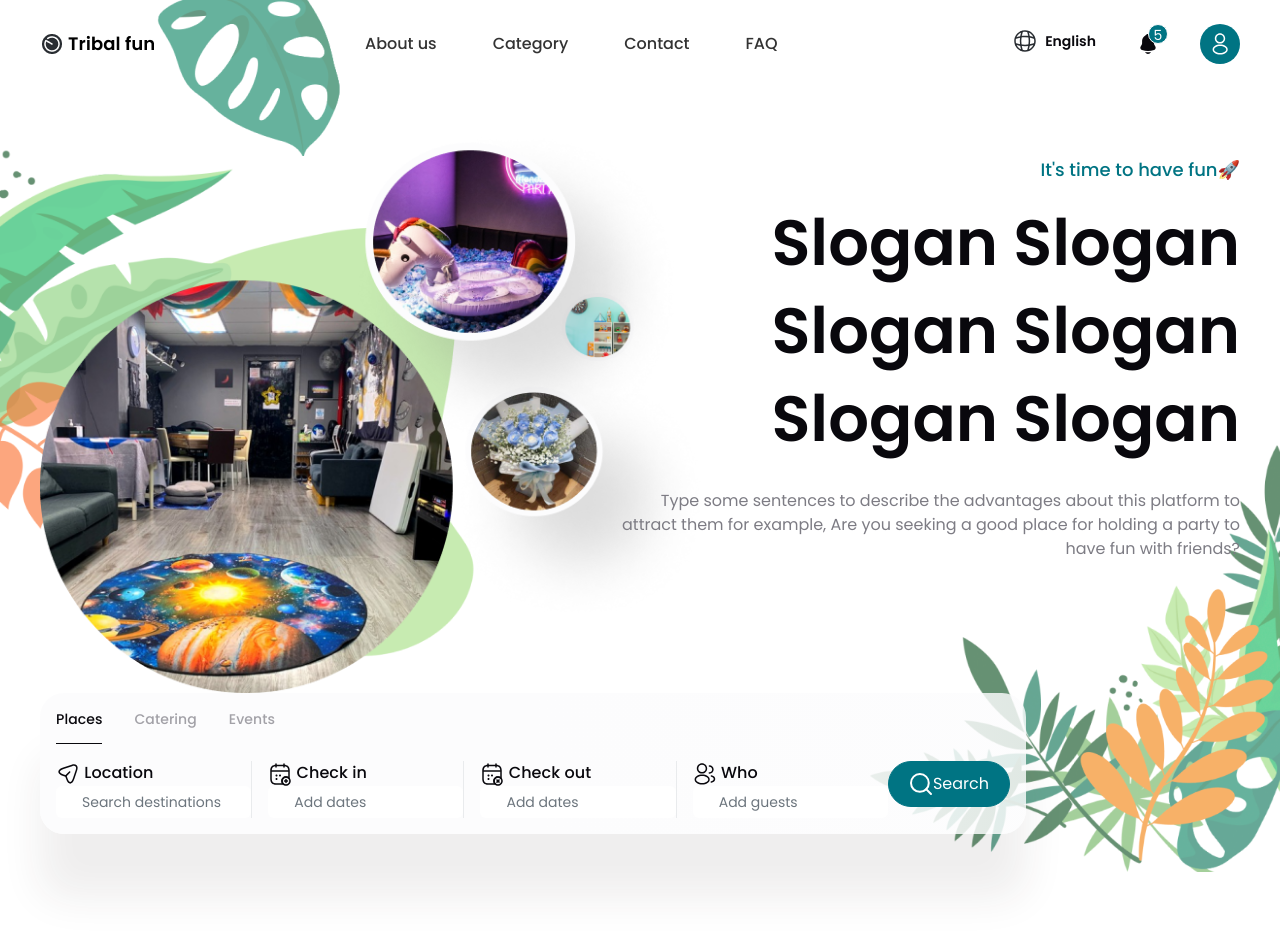
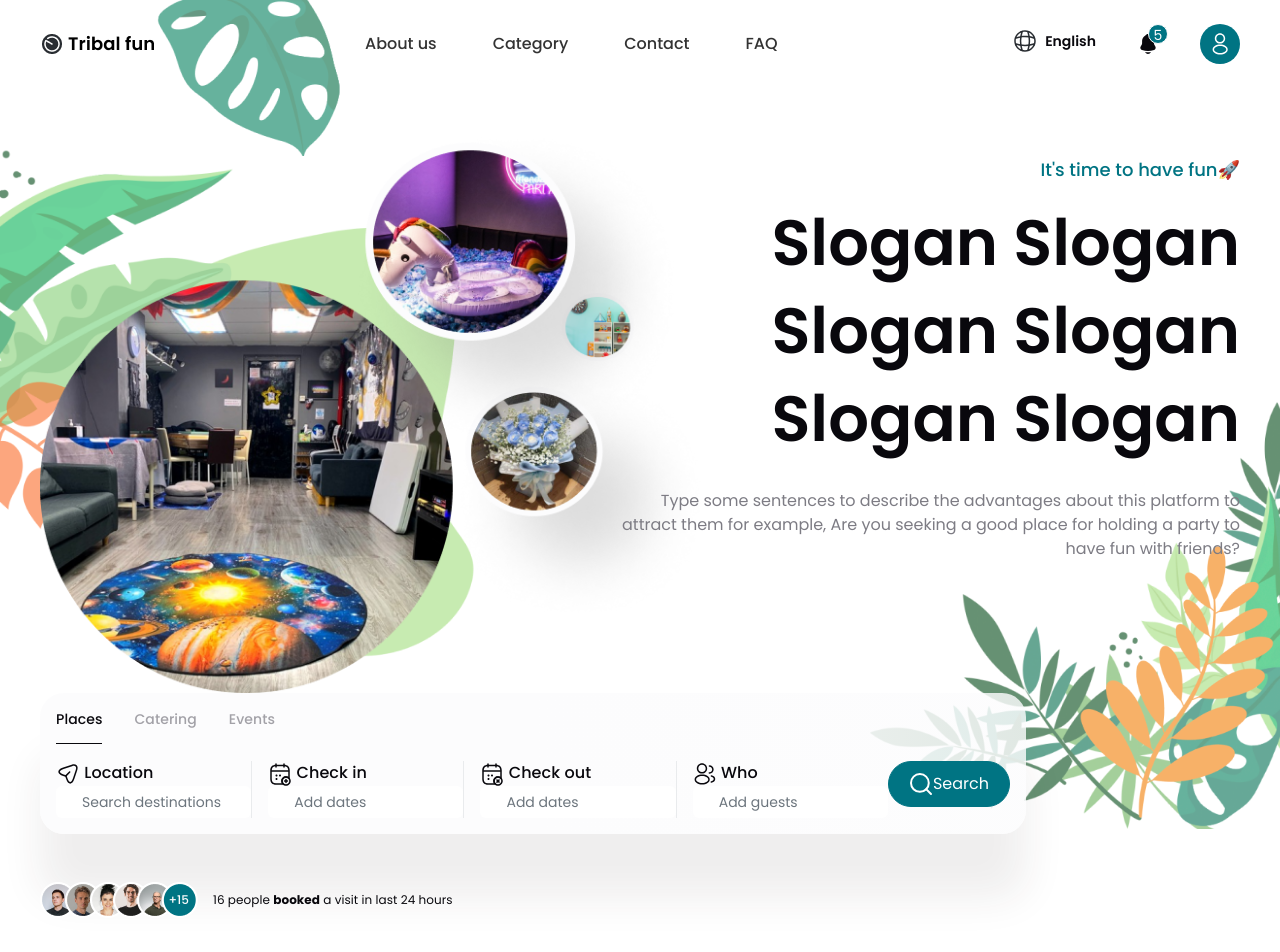
Before and after one commit to heliconho/tribalfun, a React (Create React App) app: page /home in a window 1280 px wide. Shown: the top 952 px of the page. Built offline with nearby package versions, Linux system fonts and the light colour scheme; a web font is replaced by a local one.

Commit message:
banner done

```diff
--- a/src/App.scss
+++ b/src/App.scss
@@ -1315,7 +1315,7 @@ footer {
 	.rightShape {
 		position: absolute;
 		right: 0;
-		top: 343px;
+		top: 300px;
 		max-width: 100%;
 		@include breakpoint(max-xxl) {
 			@include breakpoint(lg) {
@@ -1417,3 +1417,24 @@ footer {
 		}
 	}
 }
+.connected-users {
+	font-size: 12px;
+	line-height: 18px;
+	letter-spacing: 0.005em;
+	color: #09080d;
+	margin-top: 48px;
+	@include breakpoint(max-lg) {
+		margin-top: 32px;
+	}
+	img {
+		max-width: 100%;
+	}
+	gap: 15px;
+	.count {
+		position: absolute;
+		font-weight: 500;
+		color: #fcfcfd;
+		right: 9px;
+		top: 9px;
+	}
+}
--- a/src/pages/home/components/Banner.jsx
+++ b/src/pages/home/components/Banner.jsx
@@ -1,11 +1,5 @@
 import React, { useState } from "react";
 import { Link } from "react-router-dom";
-import desktopImg from "../../../assets/img/banner/banner-desk.png";
-import mobileImg from "../../../assets/img/banner/banner-mobile.png";
-import leftShape from "../../../assets/img/banner/left-shape.png";
-import rightShape from "../../../assets/img/banner/right-shape.png";
-
-import useScreen from "../../../hooks/useScreen";
 import {
 	CalendarAdd,
 	CalendarRemove,
@@ -13,6 +7,12 @@ import {
 	SearchIcon,
 	UsersIcon,
 } from "../../../Icon";
+import desktopImg from "../../../assets/img/banner/banner-desk.png";
+import mobileImg from "../../../assets/img/banner/banner-mobile.png";
+import connected_user from "../../../assets/img/banner/connected-users.png";
+import leftShape from "../../../assets/img/banner/left-shape.png";
+import rightShape from "../../../assets/img/banner/right-shape.png";
+import useScreen from "../../../hooks/useScreen";
 const Banner = () => {
 	const screen = useScreen();
 	return (
@@ -51,6 +51,7 @@ const BannerBookingForm = () => {
 	const [tab, setTab] = useState("1");
 
 	return (
+		<>
 			<div className="banner-booking-form">
 				<form>
 					<ul className="tab-menu">
@@ -122,6 +123,16 @@ const BannerBookingForm = () => {
 					</div>
 				</form>
 			</div>
+			<div className="d-flex flex-wrap align-items-center connected-users">
+				<div className="position-relative">
+					<img src={connected_user} alt="" />
+					<span className="count">+15</span>
+				</div>
+				<span>
+					16 people <strong>booked</strong> a visit in last 24 hours
+				</span>
+			</div>
+		</>
 	);
 };
 
```
Also changed, not shown: src/assets/img/banner/connected-users.png (added). Lines whose indentation alone changed are shown as unchanged.
